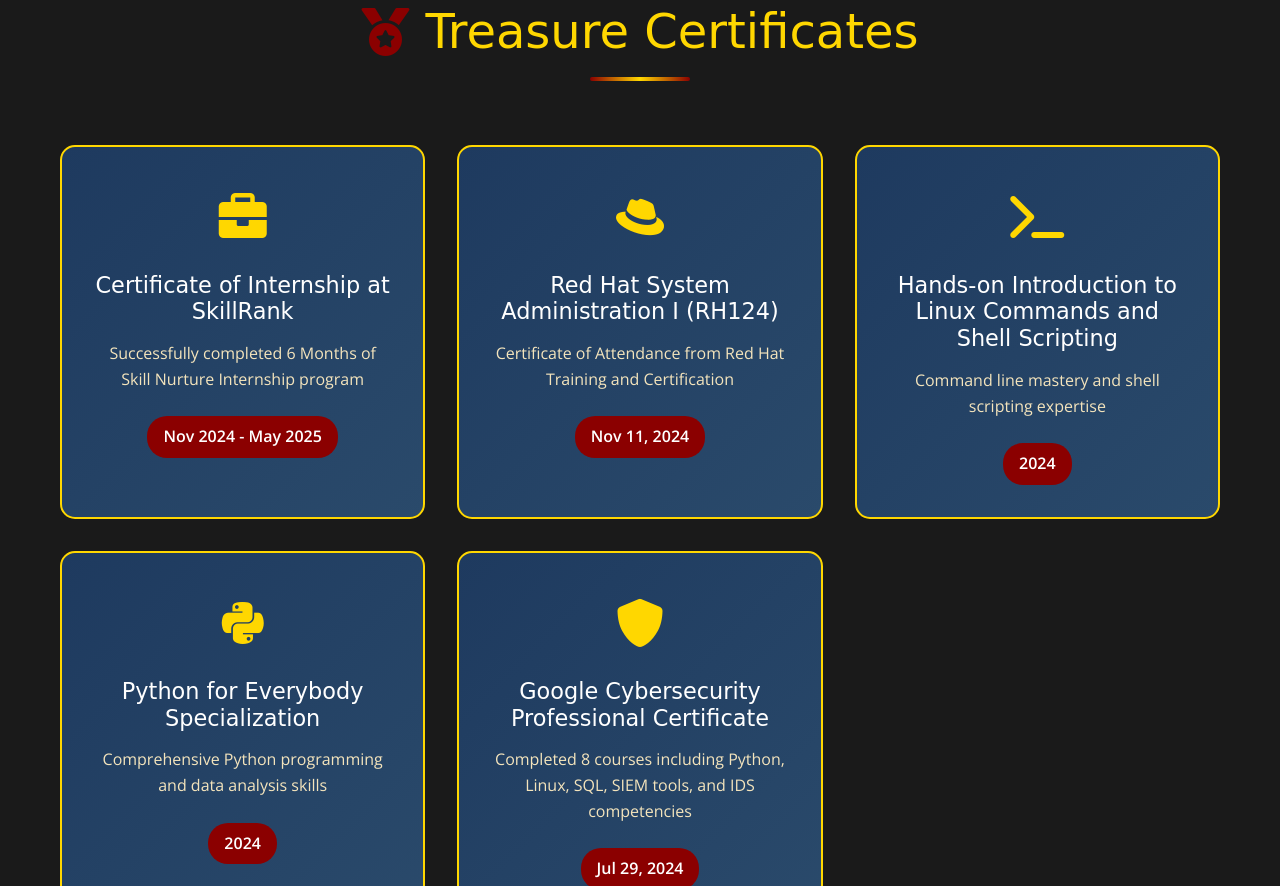
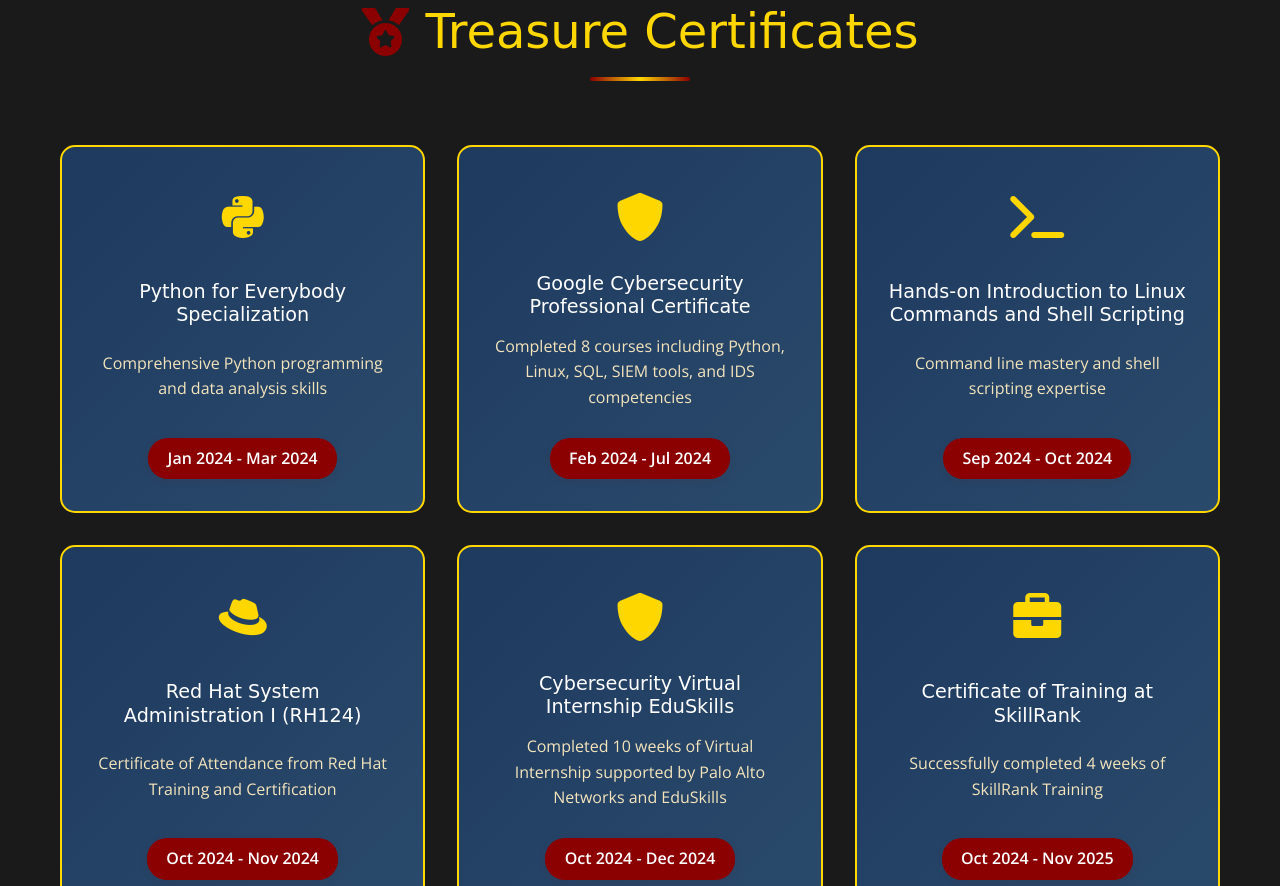
Before and after one commit to swayamyadav05/my-one-piece-theme-portfolio, a website: page public/index.html in a window 1280 px wide. Shown: the part 1914-2800 px from the top of the page. Drawn offline with nearby package versions, Linux system fonts and the light colour scheme; a web font is replaced by a local one.

Commit message:
Updated certificate links

```diff
--- a/public/css/styles.css
+++ b/public/css/styles.css
@@ -1366,10 +1366,35 @@
     background: var(--dark-bg);
 }
 
+.cert-date a {
+    display: inline-block;
+    background: var(--primary-red);
+    color: var(--white);
+    padding: 0.5rem 1.2rem;
+    border-radius: 20px;
+    font-weight: 600;
+    font-size: 1rem;
+    text-decoration: none;
+    transition: background 0.2s, color 0.2s, box-shadow 0.2s;
+    box-shadow: 0 2px 8px rgba(139, 0, 0, 0.08);
+    margin-top: 0.5rem;
+    position: relative;
+    z-index: 2;
+    pointer-events: auto;
+}
+.cert-date a:hover,
+.cert-date a:focus {
+    background: var(--gold);
+    color: var(--dark-bg);
+    box-shadow: 0 4px 16px rgba(255, 215, 0, 0.15);
+    outline: none;
+}
+
 .certifications-grid {
     display: grid;
     grid-template-columns: repeat(auto-fit, minmax(280px, 1fr));
     gap: 2rem;
+    margin-top: 2rem;
 }
 
 .cert-card {
@@ -1381,6 +1406,11 @@
     transition: var(--transition);
     position: relative;
     overflow: hidden;
+    display: flex;
+    flex-direction: column;
+    align-items: center;
+    justify-content: space-between;
+    min-height: 320px;
 }
 
 .cert-card::before {
@@ -1431,23 +1461,15 @@
 }
 
 .cert-card h3 {
-    font-size: 1.4rem;
+    font-size: 1.2rem;
     margin-bottom: 1rem;
     color: var(--white);
 }
 
 .cert-card p {
     color: var(--parchment);
-    margin-bottom: 1.5rem;
-}
-
-.cert-date {
-    display: inline-block;
-    background: var(--primary-red);
-    color: var(--white);
-    padding: 0.5rem 1rem;
-    border-radius: 20px;
-    font-weight: 600;
+    margin-bottom: 1.2rem;
+    font-size: 1rem;
 }
 
 /* Testimonials Section */
--- a/public/index.html
+++ b/public/index.html
@@ -299,26 +299,42 @@
                     <div class="certifications-grid">
                         <div class="cert-card">
                             <div class="cert-icon">
-                                <i class="fas fa-briefcase"></i>
-                            </div>
-                            <h3>Certificate of Internship at SkillRank</h3>
+                                <i class="fab fa-python"></i>
+                            </div>
+                            <h3>Python for Everybody Specialization</h3>
                             <p>
-                                Successfully completed 6 Months of Skill Nurture
-                                Internship program
+                                Comprehensive Python programming and data
+                                analysis skills
                             </p>
-                            <div class="cert-date">Nov 2024 - May 2025</div>
+                            <div class="cert-date">
+                                <a
+                                    href="https://coursera.org/share/b06674cef801b9176a148fc05940cd7f"
+                                    target="_blank"
+                                    rel="noopener"
+                                    >Jan 2024 - Mar 2024</a
+                                >
+                            </div>
                         </div>
 
                         <div class="cert-card">
                             <div class="cert-icon">
-                                <i class="fab fa-redhat"></i>
-                            </div>
-                            <h3>Red Hat System Administration I (RH124)</h3>
+                                <i class="fas fa-shield-alt"></i>
+                            </div>
+                            <h3>
+                                Google Cybersecurity Professional Certificate
+                            </h3>
                             <p>
-                                Certificate of Attendance from Red Hat Training
-                                and Certification
+                                Completed 8 courses including Python, Linux,
+                                SQL, SIEM tools, and IDS competencies
                             </p>
-                            <div class="cert-date">Nov 11, 2024</div>
+                            <div class="cert-date">
+                                <a
+                                    href="https://coursera.org/share/be270bf37a5539c4f9e690c025fd20ae"
+                                    target="_blank"
+                                    rel="noopener"
+                                    >Feb 2024 - Jul 2024</a
+                                >
+                            </div>
                         </div>
 
                         <div class="cert-card">
@@ -333,33 +349,90 @@
                                 Command line mastery and shell scripting
                                 expertise
                             </p>
-                            <div class="cert-date">2024</div>
+                            <div class="cert-date">
+                                <a
+                                    href="https://coursera.org/share/7724857c8e1a2d8544601189b26730eb"
+                                    target="_blank"
+                                    rel="noopener"
+                                    >Sep 2024 - Oct 2024</a
+                                >
+                            </div>
                         </div>
 
                         <div class="cert-card">
                             <div class="cert-icon">
-                                <i class="fab fa-python"></i>
-                            </div>
-                            <h3>Python for Everybody Specialization</h3>
+                                <i class="fab fa-redhat"></i>
+                            </div>
+                            <h3>Red Hat System Administration I (RH124)</h3>
                             <p>
-                                Comprehensive Python programming and data
-                                analysis skills
+                                Certificate of Attendance from Red Hat Training
+                                and Certification
                             </p>
-                            <div class="cert-date">2024</div>
+                            <div class="cert-date">
+                                <a
+                                    href="./assets/Redhat System Administration I.pdf"
+                                    target="_blank"
+                                    rel="noopener"
+                                    >Oct 2024 - Nov 2024</a
+                                >
+                            </div>
                         </div>
 
                         <div class="cert-card">
                             <div class="cert-icon">
                                 <i class="fas fa-shield-alt"></i>
                             </div>
-                            <h3>
-                                Google Cybersecurity Professional Certificate
-                            </h3>
+                            <h3>Cybersecurity Virtual Internship EduSkills</h3>
                             <p>
-                                Completed 8 courses including Python, Linux,
-                                SQL, SIEM tools, and IDS competencies
+                                Completed 10 weeks of Virtual Internship
+                                supported by Palo Alto Networks and EduSkills
                             </p>
-                            <div class="cert-date">Jul 29, 2024</div>
+                            <div class="cert-date">
+                                <a
+                                    href="./assets/SWAYAM  YADAV 285806.pdf"
+                                    target="_blank"
+                                    rel="noopener"
+                                    >Oct 2024 - Dec 2024</a
+                                >
+                            </div>
+                        </div>
+
+                        <div class="cert-card">
+                            <div class="cert-icon">
+                                <i class="fas fa-briefcase"></i>
+                            </div>
+                            <h3>Certificate of Training at SkillRank</h3>
+                            <p>
+                                Successfully completed 4 weeks of SkillRank
+                                Training
+                            </p>
+                            <div class="cert-date">
+                                <a
+                                    href="./assets/Swayam  Training certificate.pdf"
+                                    target="_blank"
+                                    rel="noopener"
+                                    >Oct 2024 - Nov 2025</a
+                                >
+                            </div>
+                        </div>
+
+                        <div class="cert-card">
+                            <div class="cert-icon">
+                                <i class="fas fa-briefcase"></i>
+                            </div>
+                            <h3>Certificate of Internship at SkillRank</h3>
+                            <p>
+                                Successfully completed 6 Months of Skill Nurture
+                                Internship program
+                            </p>
+                            <div class="cert-date">
+                                <a
+                                    href="./assets/Swayam Internship certificate.pdf"
+                                    target="_blank"
+                                    rel="noopener"
+                                    >Nov 2024 - May 2025</a
+                                >
+                            </div>
                         </div>
                     </div>
                 </div>
@@ -400,10 +473,7 @@
                                 </div>
                                 <div class="author-info">
                                     <h4>Chetan P</h4>
-                                    <span
-                                        >SDE Intern, SkillRank(CivicSight
-                                        Project)</span
-                                    >
+                                    <span>Former SDE Intern, SkillRank</span>
                                 </div>
                             </div>
                         </div>
```
Also changed, not shown: 5 other files.
